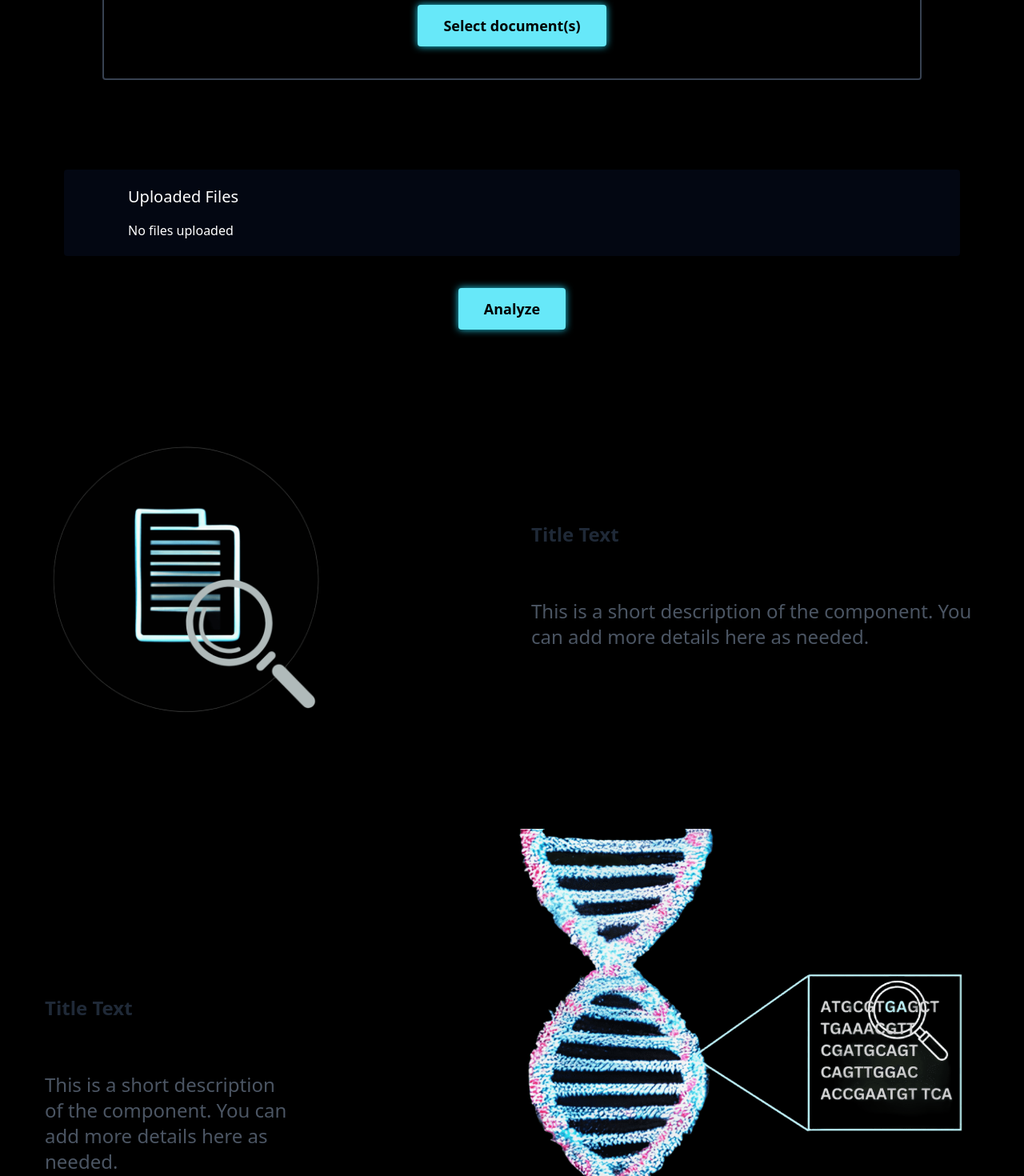
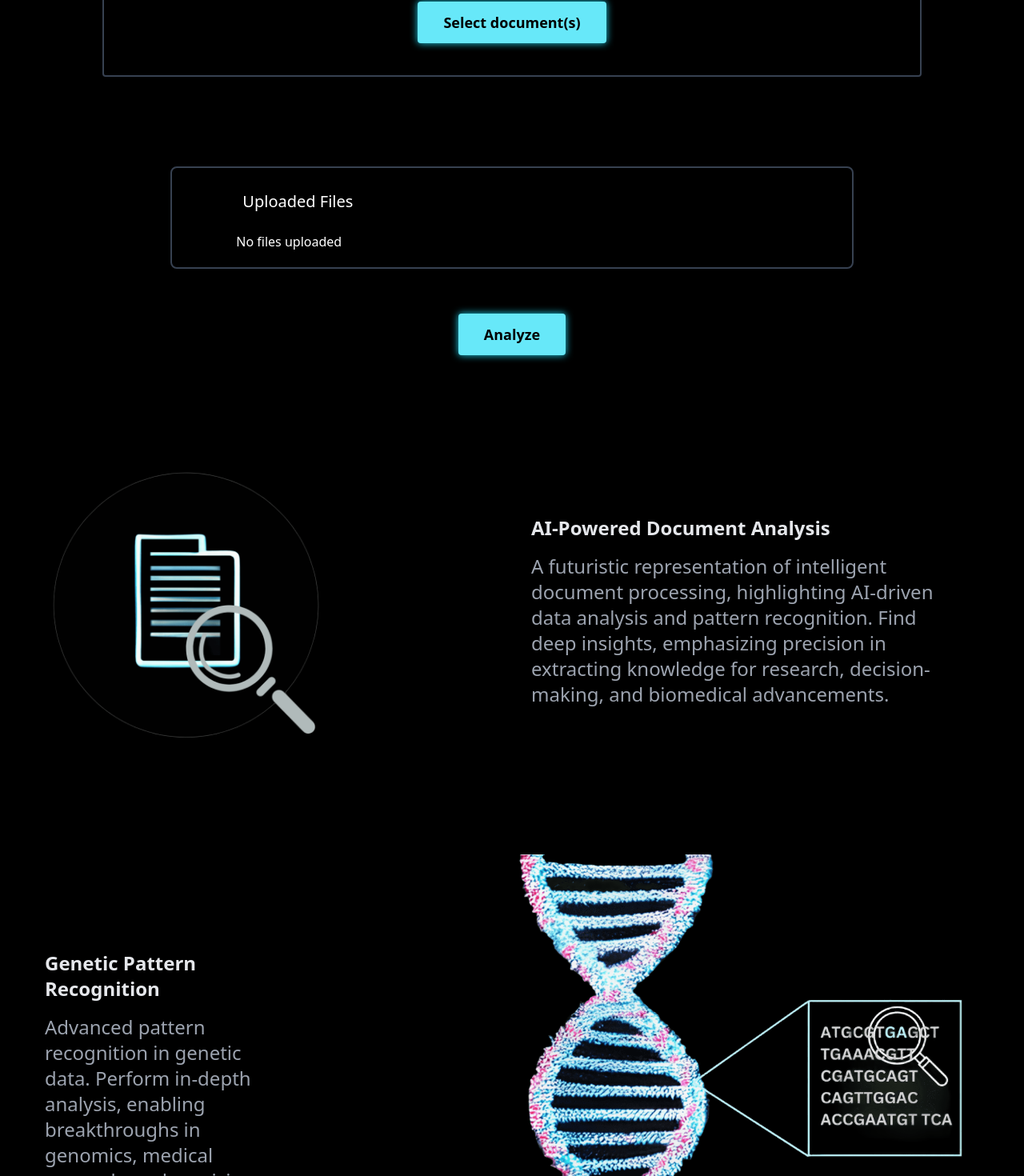
Before and after one commit to cyberpsychofc/Bio-Insight-Pro, a React (Vite) app in the folder frontend/: page / in a window 1280 px wide. Shown: the part 1060-2530 px from the top of the page at 80% size. Built offline with nearby package versions, Linux system fonts and the light colour scheme; a web font is replaced by a local one.

Commit message:
UI changes

```diff
--- a/frontend/src/App.jsx
+++ b/frontend/src/App.jsx
@@ -9,8 +9,8 @@ import { useNavigate } from "react-router"
 function App() {
   const nav = useNavigate();
   const [isFixedDivVisible, setIsFixedDivVisible] = useState(false);
-  const [uploadedFiles, setUploadedFiles] = useState([]);
   const footerRef = useRef(null);
+  const [localFiles, setLocalFiles] = useState({});
   const [isDragging, setIsDragging] = useState(false);
 
   useEffect(() => {
@@ -26,12 +26,6 @@ function App() {
   const handleFileUpload = (files) => {
     if (files.length > 0) {
       const formData = new FormData();
-      const fileDetails = Array.from(files).map((file) => ({
-        name: file.name,
-        size: file.size,
-        timestamp: new Date().toLocaleString(),
-      }));
-
       for (let i = 0; i < files.length; i++) {
         formData.append('files', files[i]);
       }
@@ -41,7 +35,7 @@ function App() {
       })
         .then((response) => {
           console.log("Files uploaded successfully", response.data);
-          setUploadedFiles((prevFiles) => [...prevFiles, ...fileDetails]);
+          nav('/similarity');
         })
         .catch((error) => console.error("Error uploading files:", error.response?.data || error.message));
     }
@@ -57,11 +51,17 @@ function App() {
   const handleDrop = (event) => {
     event.preventDefault();
     setIsDragging(false);
-    handleFileUpload(event.dataTransfer.files);
+    setLocalFiles(event.dataTransfer.files);
   };
 
   const handleRemoveFile = (index) => {
-    setUploadedFiles((prevFiles) => prevFiles.filter((_, i) => i !== index));
+    const dataTransfer = new DataTransfer();
+    Array.from(localFiles).forEach((file, i) => {
+      if (i != index) {
+        dataTransfer.items.add(file);
+      }
+    });
+    setLocalFiles(dataTransfer.files);
   };
 
   return (
@@ -88,7 +88,9 @@ function App() {
                     id="file-upload"
                     type="file"
                     className="hidden"
-                    onChange={(e) => handleFileUpload(e.target.files)}
+                    onChange={(e) => {
+                      setLocalFiles(e.target.files);
+                    }}
                     accept=".pdf"
                     multiple
                   />
@@ -114,13 +116,14 @@ function App() {
         </div>
 
         {/* Uploaded Files Info */}
-        <div className="px-20 bg-gray-950 py-5 mt-20 mx-20 mb-10 rounded">
-          <h2 className="text-xl text-white mb-4">Uploaded Files</h2>
-          {uploadedFiles.length === 0 ? (
+        <div className='flex items-center justify-center flex-col'>
+        <div className="px-20 border-2 border-gray-700 w-2/3 py-5 mt-20 mx-20 mb-10 rounded-lg">
+          <h2 className="text-xl text-white mb-4 p-2">Uploaded Files</h2>
+          {Array.from(localFiles).length === 0 ? (
             <p className="text-white">No files uploaded</p>
           ) : (
             <ul>
-              {uploadedFiles.map((file, index) => (
+              {Array.from(localFiles).map((file, index) => (
                 <li
                   key={index}
                   className="flex justify-between items-center bg-gray-800 p-4 mb-2 rounded-md"
@@ -142,11 +145,14 @@ function App() {
             </ul>
           )}
         </div>
+        </div>
 
         <div className="flex justify-center mt-4">
           <button
             className="bg-cyan-300 rounded text-lg text-black font-semibold hover:bg-transparent hover:text-cyan-300 transition-all duration-300 shadow-[0_0_10px_#22d3ee] px-8 py-3"
-            onClick={() => nav('/similarity')}
+            onClick={() => {
+              handleFileUpload(localFiles);
+            }}
           >
             Analyze
 
--- a/frontend/src/components/ImageText.jsx
+++ b/frontend/src/components/ImageText.jsx
@@ -12,9 +12,11 @@ const ImageText = () => {
         </div>
         {/* Text Section */}
         <div className="mt-4 ml-60">
-          <h2 className="font-bold text-gray-800 mb-4 md:mb-16">Title Text</h2>
-          <p className="text-gray-600">
-            This is a short description of the component. You can add more details here as needed.
+          <h2 className="font-bold text-gray-200 md:mb-4"> AI-Powered Document Analysis</h2>
+          <p className="text-gray-400 pr-8">
+            A futuristic representation of intelligent document processing, highlighting AI-driven data analysis and pattern recognition.
+            Find deep insights, emphasizing precision in extracting knowledge for research, decision-making,
+            and biomedical advancements.
           </p>
         </div>
       </div>
@@ -22,9 +24,10 @@ const ImageText = () => {
       <div className="flex flex-col md:flex-row items-center mt-10 text-base md:text-xl lg:text-2xl shadow rounded-lg p-4 lg:p-10">
         {/* Text Section */}
         <div className="mt-4 md:mt-0 md:ml-4 order-2 md:order-1 mr-60">
-          <h2 className="font-bold text-gray-800 mb-4 md:mb-16">Title Text</h2>
-          <p className="text-gray-600">
-            This is a short description of the component. You can add more details here as needed.
+          <h2 className="font-bold text-gray-200 md:mb-4">Genetic Pattern Recognition</h2>
+          <p className="text-gray-400">
+            Advanced pattern recognition in genetic data.
+            Perform in-depth analysis, enabling breakthroughs in genomics, medical research, and precision medicine for improved healthcare and disease prevention
           </p>
         </div>
         {/* Image Section */}
@@ -40,9 +43,11 @@ const ImageText = () => {
         </div>
         {/* Text Section */}
         <div className="mt-4 ml-60">
-          <h2 className="font-bold text-gray-800 mb-4 md:mb-16">Title Text</h2>
-          <p className="text-gray-600">
-            This is a short description of the component. You can add more details here as needed.
+          <h2 className="font-bold text-gray-200 md:mb-4">Bio-Med Knowledge Graph Generation</h2>
+          <p className="text-gray-400">
+            Transform biomedical documents into structured knowledge graphs, revealing hidden connections and insights.
+            Enables researchers and healthcare professionals to visualize relationships, enhance decision-making, and
+            accelerate drug discovery and diagnosis.
           </p>
         </div>
       </div>
--- a/frontend/src/components/Navbar.jsx
+++ b/frontend/src/components/Navbar.jsx
@@ -38,10 +38,10 @@ const Navbar = () => {
       </div>
 
       <div>
-        <button className="bg-cyan-300 rounded p-3 mr-2 text-black font-semibold text-base shadow-[0_0_10px_#22d3ee] transition-all duration-300 hover:bg-transparent hover:text-cyan-300 hover:shadow-[0_0_10px_#000000] focus:ring focus:outline-none">
+        <button className="hidden bg-cyan-300 rounded p-3 mr-2 text-black font-semibold text-base shadow-[0_0_10px_#22d3ee] transition-all duration-300 hover:bg-transparent hover:text-cyan-300 hover:shadow-[0_0_10px_#000000] focus:ring focus:outline-none">
           Sign Up
         </button>
-        <button className="bg-cyan-300 rounded p-3 text-black font-semibold text-base shadow-[0_0_10px_#22d3ee] transition-all duration-300 hover:bg-transparent hover:text-cyan-300 hover:shadow-[0_0_10px_#000000] focus:ring focus:outline-none">
+        <button className="hidden bg-cyan-300 rounded p-3 text-black font-semibold text-base shadow-[0_0_10px_#22d3ee] transition-all duration-300 hover:bg-transparent hover:text-cyan-300 hover:shadow-[0_0_10px_#000000] focus:ring focus:outline-none">
           Log In
         </button>
       </div>
--- a/frontend/src/pages/Similarity.jsx
+++ b/frontend/src/pages/Similarity.jsx
@@ -12,7 +12,6 @@ export default function Similarity() {
     const [loadingText, setLoadingText] = useState("Thinking");
     const sampleText = [
         "Thinking",
-        "Gathering Data",
         "Creating Embeddings",
         "Finding Patterns",
         "Calculating Similarities",
```
